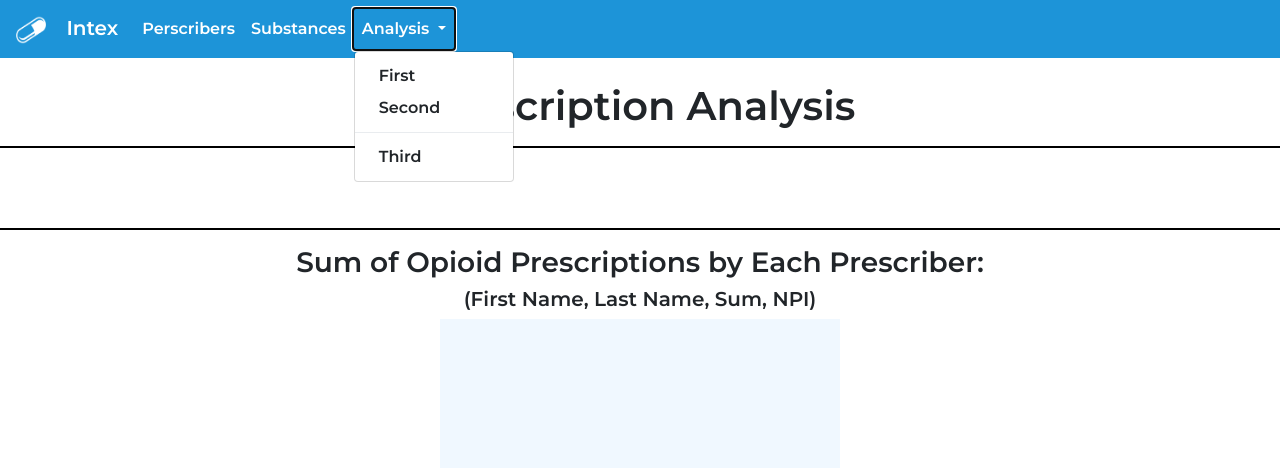
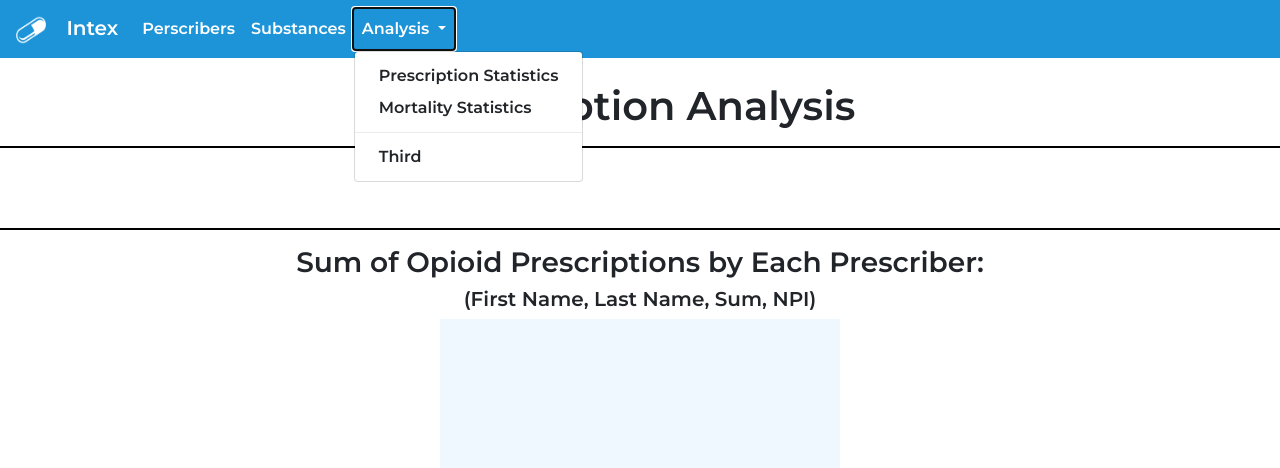
Before and after one commit to skyswalker11/intex1, a Django app: page /analysis1/ in a window 1280 px wide, after a click on "Analysis". Shown: the top 468 px of the page. Run offline with Django 3.2, Linux system fonts and the light colour scheme; data that the repository does not hold is empty; some libraries are stand-ins or nearby versions.

```diff
--- a/templates/base.html
+++ b/templates/base.html
@@ -49,8 +49,8 @@
                 Analysis
               </a>
               <div class="dropdown-menu" aria-labelledby="navbarDropdown">
-                <a class="dropdown-item" href="#">First</a>
-                <a class="dropdown-item" href="#">Second</a>
+                <a class="dropdown-item" href="{% url 'analysis1' %}">Prescription Statistics</a>
+                <a class="dropdown-item" href="{% url 'analysis2' %}">Mortality Statistics</a>
                 <div class="dropdown-divider"></div>
                 <a class="dropdown-item" href="#">Third</a>
               </div>
```
